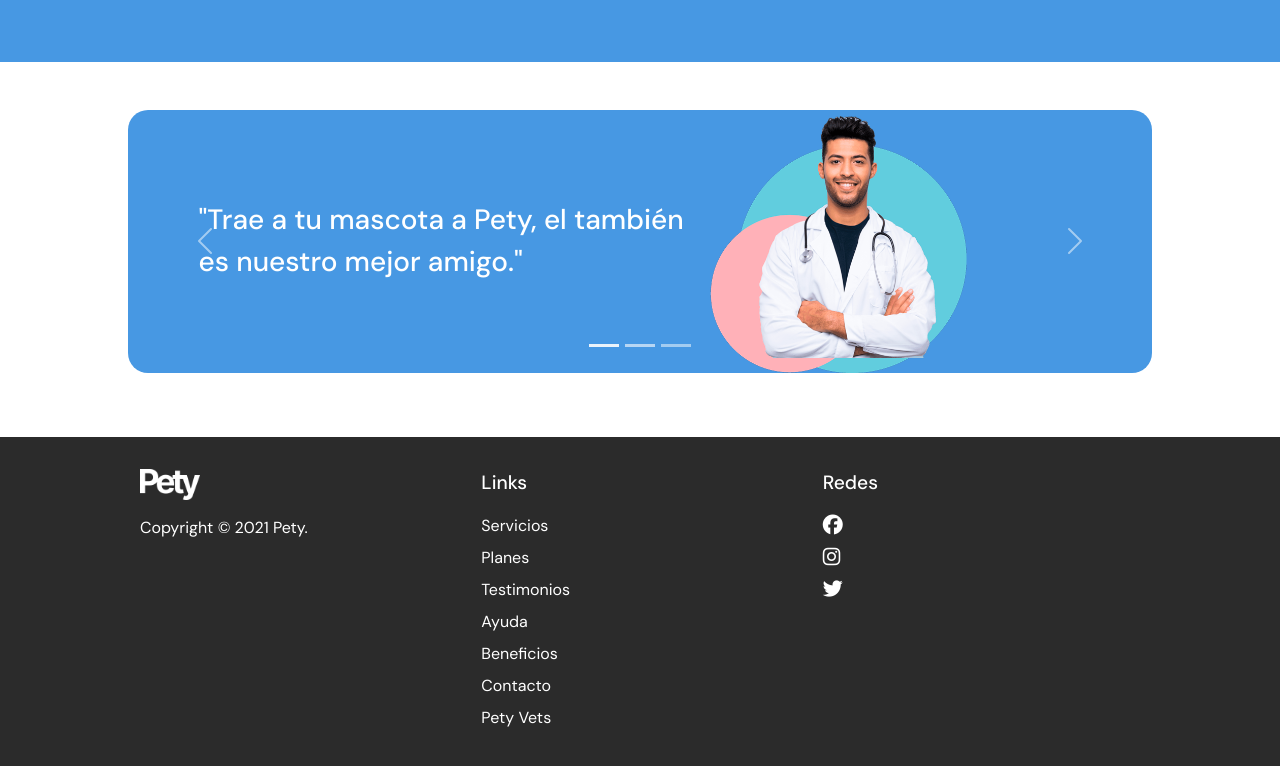
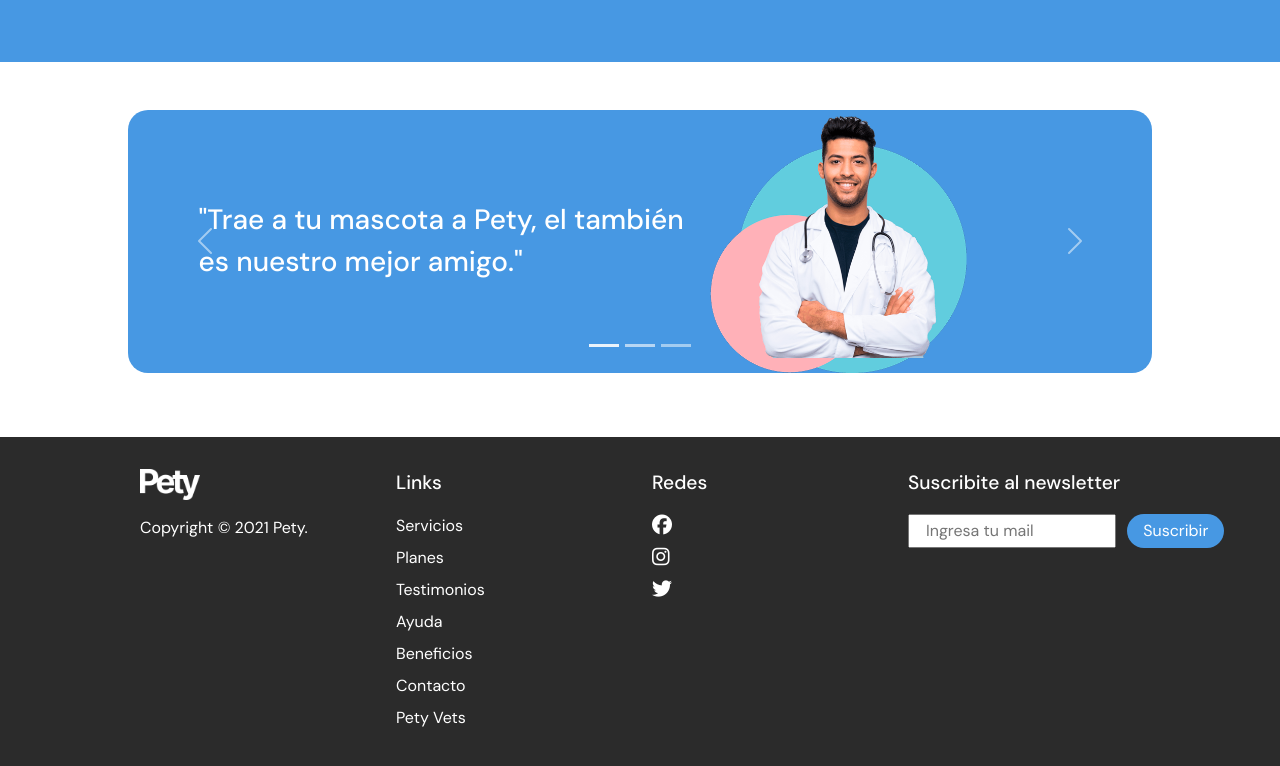
Before and after one commit to gabitozk/pety, a website: page planes.html in a window 1280 px wide. Shown: the part 965-1731 px from the top of the page. Drawn offline with nearby package versions, Linux system fonts and the light colour scheme.

Commit message:
Cambios en el footer de planes.html

```diff
--- a/planes.html
+++ b/planes.html
@@ -169,11 +169,11 @@
   <footer>
     <div class="container">
       <div class="row">
-        <article class="col-sm-12 col-md-4">
+        <article class="col-sm-12 col-md-3">
           <img src="./imgs/Pety_footer.png" alt="logo pety" />
           <p>Copyright © 2021 Pety.</p>
         </article>
-        <article class="col-sm-12 col-md-4">
+        <article class="col-sm-12 col-md-3">
           <h4>Links</h4>
           <a href="index.html#servicios">Servicios</a>
           <a href="planes.html">Planes</a>
@@ -183,11 +183,18 @@
           <a href="index.html#contacto">Contacto</a>
           <a href="veterinarios.html">Pety Vets</a>
         </article>
-        <article class="col-sm-12 col-md-4">
+        <article class="col-sm-12 col-md-3">
           <h4>Redes</h4>
           <a href="#"><i class="fab fa-facebook fa-lg"></i></a>
           <a href="#"><i class="fab fa-instagram fa-lg"></i></a>
           <a href="#"><i class="fab fa-twitter fa-lg"></i></a>
+        </article>
+        <article class="col-sm-12 col-md-3">
+          <h4>Suscribite al newsletter</h4>
+          <form action="" class="d-flex">
+            <input type="text" placeholder="Ingresa tu mail">
+            <button type="submit" class="fondoMarca textoColorBlanco">Suscribir</button>
+          </form>
         </article>
       </div>
     </div>
```
